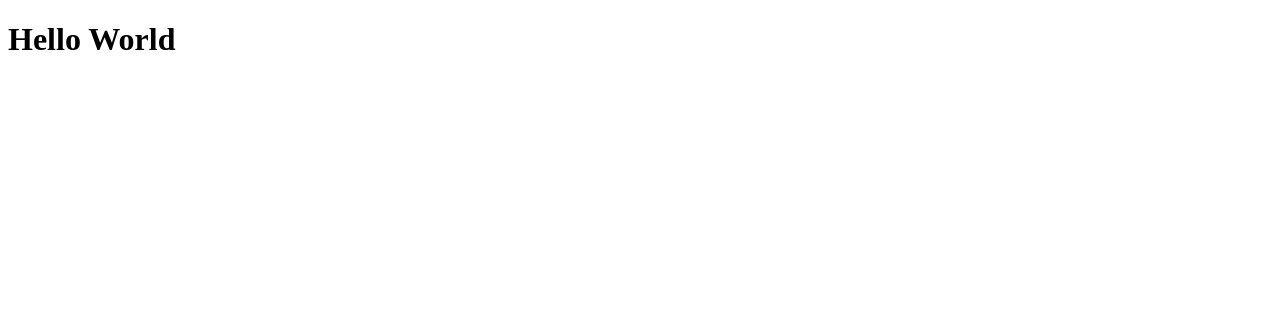
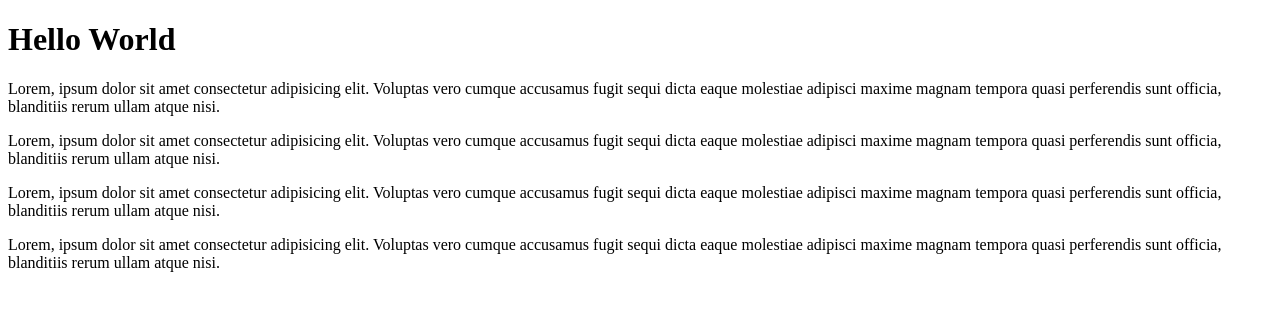
Before and after one commit to mdsaad13/paradiso-git, a plain HTML site: page index.html in a window 1280 px wide. Drawn offline with Linux system fonts and the light colour scheme.

Commit message:
Changes again

```diff
--- a/index.html
+++ b/index.html
@@ -11,6 +11,22 @@
     <h1>
         Hello World
     </h1>
+    <p>
+        Lorem, ipsum dolor sit amet consectetur adipisicing elit. Voluptas vero cumque accusamus fugit sequi dicta eaque
+        molestiae adipisci maxime magnam tempora quasi perferendis sunt officia, blanditiis rerum ullam atque nisi.
+    </p>
+    <p>
+        Lorem, ipsum dolor sit amet consectetur adipisicing elit. Voluptas vero cumque accusamus fugit sequi dicta eaque
+        molestiae adipisci maxime magnam tempora quasi perferendis sunt officia, blanditiis rerum ullam atque nisi.
+    </p>
+    <p>
+        Lorem, ipsum dolor sit amet consectetur adipisicing elit. Voluptas vero cumque accusamus fugit sequi dicta eaque
+        molestiae adipisci maxime magnam tempora quasi perferendis sunt officia, blanditiis rerum ullam atque nisi.
+    </p>
+    <p>
+        Lorem, ipsum dolor sit amet consectetur adipisicing elit. Voluptas vero cumque accusamus fugit sequi dicta eaque
+        molestiae adipisci maxime magnam tempora quasi perferendis sunt officia, blanditiis rerum ullam atque nisi.
+    </p>
 </body>
 
 </html>
```
